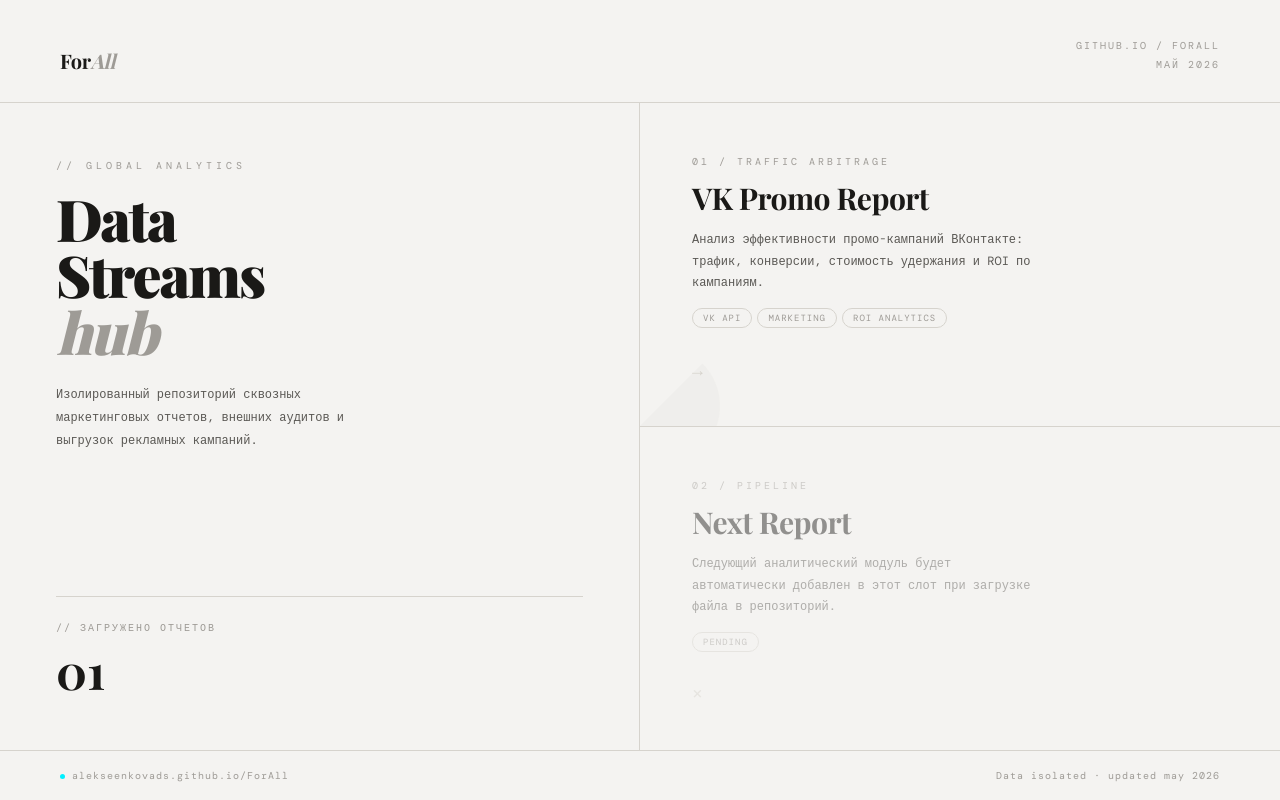
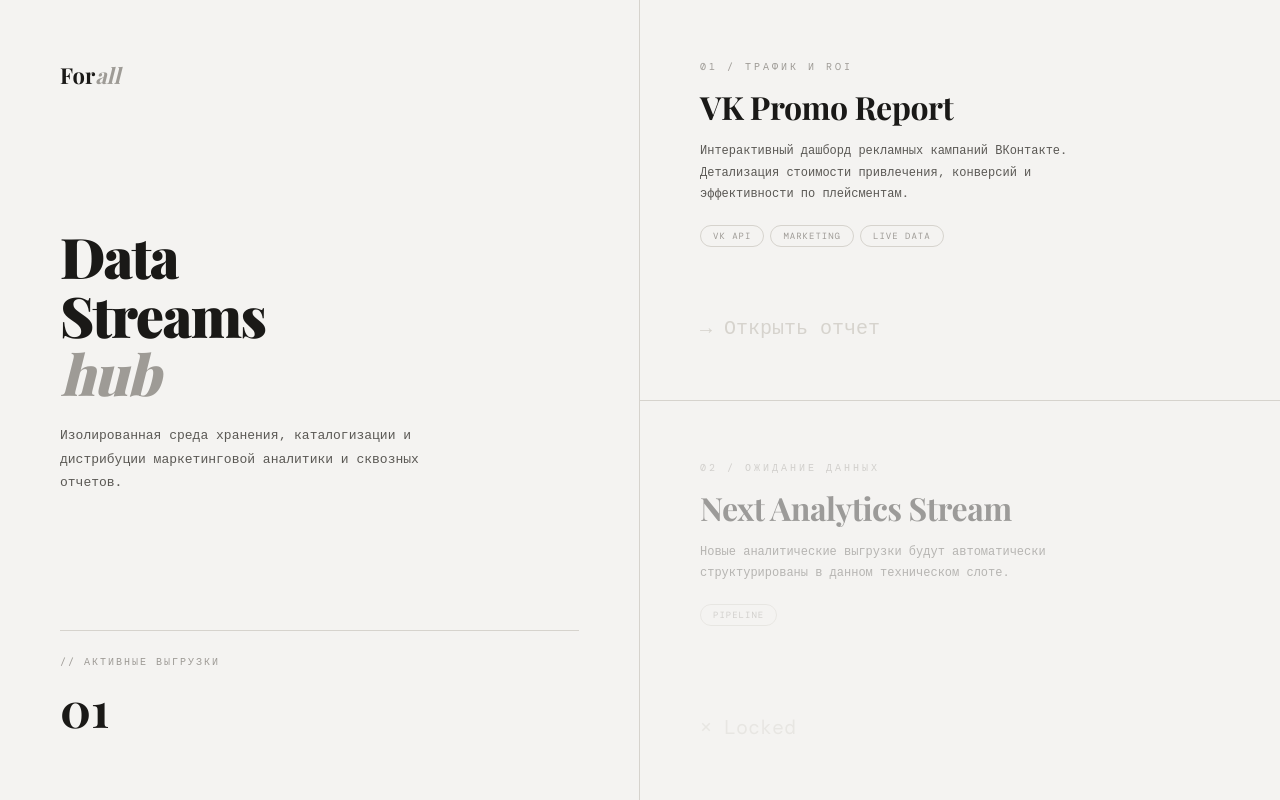
Before and after one commit to alekseenkovads/forall, a plain HTML site: page Index.html in a window 1280 px wide. Drawn offline with nearby package versions, Linux system fonts and the light colour scheme; a web font is replaced by a local one.

Commit message:
Update Index.html

```diff
--- a/Index.html
+++ b/Index.html
@@ -10,302 +10,132 @@
 
 <style>
   *, *::before, *::after { margin: 0; padding: 0; box-sizing: border-box; }
-
   :root {
     --bg:    #f4f3f1;
-    --bg2:   #eceae6;
     --ink:   #1a1917;
     --mid:   #5a5854;
     --muted: #9e9b96;
     --faint: #d6d3cd;
     --white: #fdfcfa;
   }
-
-  html, body { height: 100%; }
-
-  body {
-    background: var(--bg);
-    color: var(--ink);
-    font-family: 'DM Mono', monospace;
-    min-height: 100vh;
-    overflow-x: hidden;
-  }
-
+  html, body { height: 100%; background: var(--bg); color: var(--ink); font-family: 'DM Mono', monospace; }
   .page {
     display: grid;
     grid-template-columns: 1fr 1fr;
-    grid-template-rows: auto 1fr auto;
     min-height: 100vh;
   }
 
-  /* HEADER */
-  header {
-    grid-column: 1 / -1;
-    padding: 36px 60px 28px;
-    border-bottom: 1px solid var(--faint);
-    display: flex;
-    justify-content: space-between;
-    align-items: flex-end;
-    opacity: 0;
-    animation: fadeIn 0.5s ease 0.1s forwards;
-  }
-
-  .logo {
-    font-family: 'Playfair Display', serif;
-    font-size: 20px;
-    font-weight: 700;
-    letter-spacing: -0.5px;
-  }
-  .logo em { font-style: italic; color: var(--muted); }
-
-  .header-meta {
-    font-size: 10px;
-    color: var(--muted);
-    letter-spacing: 2px;
-    text-transform: uppercase;
-    text-align: right;
-    line-height: 1.9;
-  }
-
-  /* LEFT PANEL */
-  .left {
-    padding: 56px 56px 56px;
+  /* LEFT SIDE: HERO INFRASTRUCTURE */
+  .left-panel {
+    padding: 60px;
     border-right: 1px solid var(--faint);
     display: flex;
     flex-direction: column;
     justify-content: space-between;
-    gap: 48px;
-    opacity: 0;
-    animation: fadeIn 0.5s ease 0.2s forwards;
+    background: var(--bg);
   }
-
-  .hero-label {
-    font-size: 10px;
-    letter-spacing: 4px;
-    text-transform: uppercase;
-    color: var(--muted);
-    margin-bottom: 18px;
-  }
-
+  .logo { font-family: 'Playfair Display', serif; font-size: 22px; font-weight: 700; }
+  .logo em { font-style: italic; color: var(--muted); }
   .hero-title {
     font-family: 'Playfair Display', serif;
-    font-size: clamp(38px, 4.5vw, 68px);
+    font-size: 56px;
     font-weight: 900;
-    line-height: 0.98;
-    letter-spacing: -2px;
-    margin-bottom: 24px;
+    line-height: 1.05;
+    letter-spacing: -1.5px;
+    margin: 40px 0 20px;
   }
   .hero-title em { font-style: italic; color: var(--muted); }
+  .hero-desc { font-size: 13px; color: var(--mid); line-height: 1.8; max-width: 360px; }
 
-  .hero-sub {
-    font-size: 12px;
-    color: var(--mid);
-    line-height: 1.9;
-    max-width: 320px;
-  }
+  .counter-box { border-top: 1px solid var(--faint); padding-top: 24px; margin-top: 40px; }
+  .counter-lbl { font-size: 10px; letter-spacing: 2px; text-transform: uppercase; color: var(--muted); margin-bottom: 8px; }
+  .counter-val { font-family: 'Playfair Display', serif; font-size: 48px; font-weight: 700; }
 
-  .counter-block {
-    border-top: 1px solid var(--faint);
-    padding-top: 24px;
-  }
+  /* RIGHT SIDE: STREAM LIST */
+  .right-panel { display: flex; flex-direction: column; background: var(--bg); }
 
-  .counter-title {
-    font-size: 10px;
-    letter-spacing: 2px;
-    text-transform: uppercase;
-    color: var(--muted);
-    margin-bottom: 12px;
-  }
-
-  .counter-value {
-    font-family: 'Playfair Display', serif;
-    font-size: 48px;
-    font-weight: 700;
-    color: var(--ink);
-    line-height: 1;
-  }
-
-  /* RIGHT PANEL (REPORTS LIST) */
-  .right {
-    display: flex;
-    flex-direction: column;
-    opacity: 0;
-    animation: fadeIn 0.5s ease 0.3s forwards;
-  }
-
-  .tool-card {
+  .report-card {
     flex: 1;
-    padding: 52px 52px 44px;
+    padding: 60px;
     text-decoration: none;
     color: inherit;
     display: flex;
     flex-direction: column;
-    gap: 14px;
-    position: relative;
-    overflow: hidden;
-    transition: background 0.25s;
+    justify-content: space-between;
     border-bottom: 1px solid var(--faint);
+    background: var(--bg);
+    transition: background 0.2s ease;
   }
-  .tool-card:last-child { border-bottom: none; }
-  .tool-card:hover { background: var(--white); }
+  .report-card:last-child { border-bottom: none; }
+  .report-card:hover { background: var(--white); }
 
-  /* DECORATIVE ELEMENTS */
-  .tool-card .deco-sector {
-    position: absolute;
-    left: -40px;
-    bottom: -40px;
-    width: 120px;
-    height: 120px;
-    border-radius: 50%;
-    background: var(--faint);
-    opacity: 0.15;
-    clip-path: polygon(100% 0, 100% 100%, 0 100%);
-    transition: opacity 0.3s;
-    pointer-events: none;
-  }
-  .tool-card:hover .deco-sector { opacity: 0.3; }
+  .card-meta { font-size: 10px; letter-spacing: 3px; text-transform: uppercase; color: var(--muted); }
+  .card-title { font-family: 'Playfair Display', serif; font-size: 32px; font-weight: 700; margin: 12px 0; letter-spacing: -0.5px; }
+  .card-desc { font-size: 12px; color: var(--mid); line-height: 1.8; max-width: 400px; margin-bottom: 20px; }
 
-  .card-num {
-    font-size: 10px;
-    letter-spacing: 3px;
-    text-transform: uppercase;
-    color: var(--muted);
-    position: relative; z-index: 1;
-  }
+  .pills { display: flex; flex-wrap: wrap; gap: 6px; }
+  .pill { font-size: 9px; padding: 4px 12px; border: 1px solid var(--faint); border-radius: 20px; color: var(--muted); text-transform: uppercase; letter-spacing: 1px; }
+  .report-card:hover .pill { border-color: var(--muted); color: var(--mid); }
 
-  .card-title {
-    font-family: 'Playfair Display', serif;
-    font-size: 30px;
-    font-weight: 700;
-    line-height: 1.1;
-    letter-spacing: -0.5px;
-    position: relative; z-index: 1;
-  }
+  .arrow { font-size: 20px; color: var(--faint); transition: transform 0.2s, color 0.2s; margin-top: 20px; }
+  .report-card:hover .arrow { color: var(--ink); transform: translateX(6px); }
 
-  .card-desc {
-    font-size: 12px;
-    color: var(--mid);
-    line-height: 1.8;
-    max-width: 340px;
-    position: relative; z-index: 1;
-  }
+  .dot { display: inline-block; width: 6px; height: 6px; border-radius: 50%; background: #00F0FF; margin-right: 8px; }
 
-  .card-pills {
-    display: flex;
-    flex-wrap: wrap;
-    gap: 5px;
-    position: relative; z-index: 1;
-  }
-
-  .pill {
-    font-size: 9px;
-    padding: 3px 10px;
-    border: 1px solid var(--faint);
-    color: var(--muted);
-    border-radius: 20px;
-    letter-spacing: 1px;
-    text-transform: uppercase;
-  }
-  .tool-card:hover .pill { border-color: var(--muted); color: var(--mid); }
-
-  .card-arrow {
-    font-size: 18px;
-    color: var(--faint);
-    margin-top: auto;
-    transition: color 0.2s, transform 0.2s;
-    position: relative; z-index: 1;
-    width: fit-content;
-  }
-  .tool-card:hover .card-arrow { color: var(--ink); transform: translateX(6px); }
-
-  /* FOOTER */
-  footer {
-    grid-column: 1 / -1;
-    padding: 18px 60px;
-    border-top: 1px solid var(--faint);
-    display: flex;
-    justify-content: space-between;
-    align-items: center;
-    font-size: 10px;
-    color: var(--muted);
-    letter-spacing: 1px;
-    opacity: 0;
-    animation: fadeIn 0.5s ease 0.5s forwards;
-  }
-
-  .dot {
-    display: inline-block;
-    width: 5px; height: 5px;
-    border-radius: 50%;
-    background: #00F0FF;
-    margin-right: 7px;
-    animation: blink 2.5s ease-in-out infinite;
-  }
-
-  @keyframes blink { 0%,100%{opacity:1} 50%{opacity:.2} }
-  @keyframes fadeIn { from{opacity:0;transform:translateY(12px)} to{opacity:1;transform:translateY(0)} }
-
-  @media (max-width: 768px) {
+  /* RESPONSIVE SYSTEM */
+  @media (max-width: 900px) {
     .page { grid-template-columns: 1fr; }
-    .left { border-right: none; border-bottom: 1px solid var(--faint); padding: 40px 28px; }
-    .tool-card { padding: 36px 28px; }
-    header, footer { padding: 24px 28px; }
+    .left-panel { border-right: none; border-bottom: 1px solid var(--faint); padding: 40px 30px; }
+    .report-card { padding: 40px 30px; }
   }
 </style>
 </head>
 <body>
+
 <div class="page">
 
-<header>
-  <div class="logo">For<em>All</em></div>
-  <div class="header-meta">github.io / forall<br>Май 2026</div>
-</header>
-
-<div class="left">
+  <div class="left-panel">
+    <div class="logo">For<em>all</em></div>
     <div>
-    <div class="hero-label">// global analytics</div>
       <h1 class="hero-title">Data<br>Streams<br><em>hub</em></h1>
-    <p class="hero-sub">Изолированный репозиторий сквозных маркетинговых отчетов, внешних аудитов и выгрузок рекламных кампаний.</p>
+      <p class="hero-desc">Изолированная среда хранения, каталогизации и дистрибуции маркетинговой аналитики и сквозных отчетов.</p>
     </div>
-
-  <div class="counter-block">
-    <div class="counter-title">// загружено отчетов</div>
-    <div class="counter-value">01</div>
+    <div class="counter-box">
+      <div class="counter-lbl">// Активные выгрузки</div>
+      <div class="counter-val">01</div>
     </div>
   </div>
 
-<div class="right">
+  <div class="right-panel">
 
-  <a class="tool-card" href="vk_promo_report.html" target="_blank" rel="noopener">
-    <div class="deco-sector"></div>
-    <div class="card-num">01 / Traffic Arbitrage</div>
-    <div class="card-title">VK Promo Report</div>
-    <p class="card-desc">Анализ эффективности промо-кампаний ВКонтакте: трафик, конверсии, стоимость удержания и ROI по кампаниям.</p>
-    <div class="card-pills">
+    <a href="vk_promo_report.html" class="report-card">
+      <div>
+        <div class="card-meta">01 / Трафик и ROI</div>
+        <h2 class="card-title">VK Promo Report</h2>
+        <p class="card-desc">Интерактивный дашборд рекламных кампаний ВКонтакте. Детализация стоимости привлечения, конверсий и эффективности по плейсментам.</p>
+        <div class="pills">
           <span class="pill">VK API</span>
           <span class="pill">Marketing</span>
-      <span class="pill">ROI Analytics</span>
+          <span class="pill">Live Data</span>
         </div>
-    <div class="card-arrow">→</div>
+      </div>
+      <div class="arrow">→ Открыть отчет</div>
     </a>
 
-  <div class="tool-card" style="opacity: 0.45; cursor: not-allowed; background: none;">
-    <div class="card-num">02 / Pipeline</div>
-    <div class="card-title">Next Report</div>
-    <p class="card-desc">Следующий аналитический модуль будет автоматически добавлен в этот слот при загрузке файла в репозиторий.</p>
-    <div class="card-pills">
-      <span class="pill">Pending</span>
+    <div class="report-card" style="opacity: 0.4; cursor: not-allowed; background: none;">
+      <div>
+        <div class="card-meta">02 / Ожидание данных</div>
+        <h2 class="card-title">Next Analytics Stream</h2>
+        <p class="card-desc">Новые аналитические выгрузки будут автоматически структурированы в данном техническом слоте.</p>
+        <div class="pills">
+          <span class="pill">Pipeline</span>
         </div>
-    <div class="card-arrow" style="transform: none; color: var(--faint);">×</div>
+      </div>
+      <div class="arrow">× Locked</div>
     </div>
 
   </div>
+</div>
 
-<footer>
-  <span><span class="dot"></span>alekseenkovads.github.io/ForAll</span>
-  <span>Data isolated · updated may 2026</span>
-</footer>
-
-</div>
 </body>
 </html>
```
Lines whose indentation alone changed are shown as unchanged.
